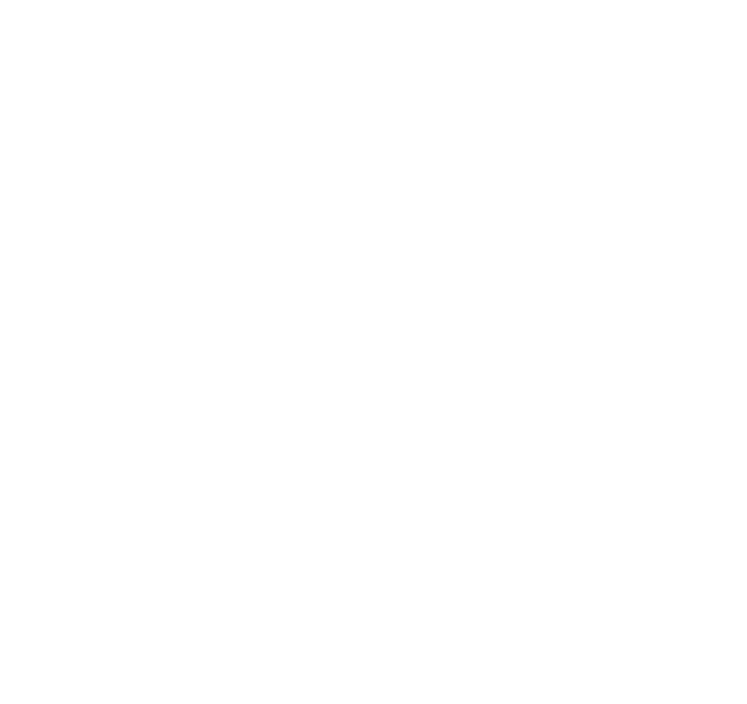
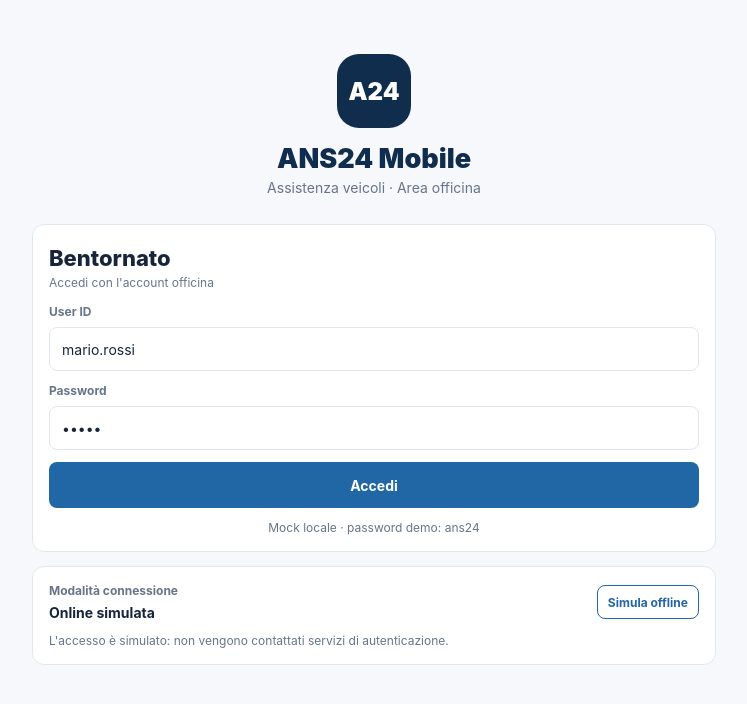
Before and after one commit to mferrarireply/ans24-mobile-prototype-demo, a plain HTML site: page index.html in a window 1280 px wide. Shown: the whole page, without its empty margins (266-1013 px from the left). Drawn offline with Linux system fonts and the light colour scheme; the site is published under a folder, as on GitHub Pages, so addresses that start at the root find nothing.

Commit message:
Fix static asset path for GitHub Pages
Co-authored-by: Copilot App <223556219+Copilot@users.noreply.github.com>

```diff
--- a/index.html
+++ b/index.html
@@ -32,6 +32,6 @@
     </noscript>
     <!-- The root element for your Expo app. -->
     <div id="root"></div>
-  <script src="/_expo/static/js/web/AppEntry-56722e9d923ab902cec268d820eea256.js" defer></script>
+  <script src="./_expo/static/js/web/AppEntry-56722e9d923ab902cec268d820eea256.js" defer></script>
 </body>
 </html>
```
